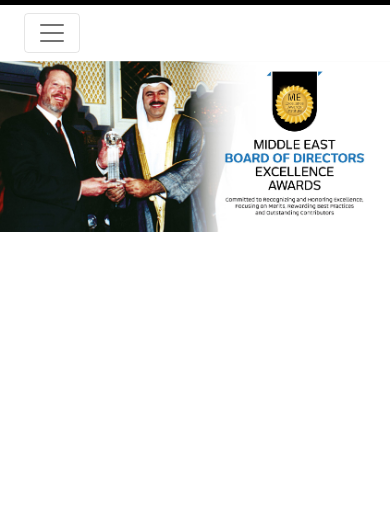
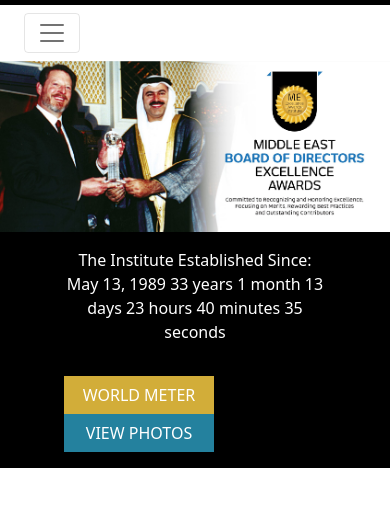
Before and after one commit to Alaahamouly/me-awards, a plain HTML site: page index.html in a window 390 px wide. Shown: the part 123-630 px from the top of the page. Drawn offline with nearby package versions, Linux system fonts and the light colour scheme.

Commit message:
Creating banner actions

```diff
--- a/assets/css/main.css
+++ b/assets/css/main.css
@@ -39,6 +39,12 @@
   color: #ffffff;
   line-height: 1;
   cursor: pointer;
+}
+
+@media (max-width: 1200px) {
+  .first-menu .navbar .nav-item .nav-link {
+    border-right: none;
+  }
 }
 
 .first-menu .navbar .nav-item .nav-link.last {
@@ -84,6 +90,12 @@
   font-weight: 500;
 }
 
+@media (max-width: 1200px) {
+  .second-menu .navbar .nav-item .nav-link {
+    border-right: none;
+  }
+}
+
 .second-menu .navbar .nav-item .nav-link.last {
   border-right: none;
 }
@@ -94,3 +106,62 @@
   width: 100%;
 }
 /* End Banner */
+
+/* Start Banner Actions */
+
+.banner-actions {
+  background: #000000;
+  display: flex;
+  justify-content: space-between;
+  align-items: center;
+  flex-wrap: wrap;
+  padding: 1rem 4rem;
+}
+
+@media (max-width: 1200px) {
+  .banner-actions {
+    flex-direction: column;
+  }
+}
+
+.banner-actions p {
+  color: #ffffff;
+  font-weight: 500;
+  margin: 0;
+}
+
+@media (max-width: 1200px) {
+  .btn-holder {
+    margin-top: 2rem;
+  }
+}
+
+.btn-holder .btn {
+  width: 150px;
+  color: #ffffff;
+  border-radius: 0px;
+}
+
+.btn-holder .btn:first-of-type {
+  background: #d2ad39;
+  margin-right: 1rem;
+  border: 1px solid transparent;
+}
+
+.btn-holder .btn:first-of-type:hover {
+  background: #ffffff;
+  border: 1px solid #d2ad39;
+  color:#d2ad39;
+}
+
+.btn-holder .btn:last-of-type {
+  background: #24819e;
+  border: 1px solid transparent;
+}
+
+.btn-holder .btn:last-of-type:hover {
+  background: #ffffff;
+  border: 1px solid #24819e;
+  color:#24819e;
+}
+/* End Banner Actions */
--- a/index.html
+++ b/index.html
@@ -85,14 +85,14 @@
                       class="navbar-toggler"
                       type="button"
                       data-bs-toggle="collapse"
-                      data-bs-target="#navbarNav"
+                      data-bs-target="#navbarNav-one"
                       aria-controls="navbarNav"
                       aria-expanded="false"
                       aria-label="Toggle navigation"
                     >
                       <span class="navbar-toggler-icon"></span>
                     </button>
-                    <div class="collapse navbar-collapse" id="navbarNav">
+                    <div class="collapse navbar-collapse" id="navbarNav-one">
                       <ul class="navbar-nav">
                         <li class="nav-item">
                           <a class="nav-link" href="#">CEO</a>
@@ -128,6 +128,15 @@
         <img src="assets/images/banner-en.jpg" alt="banner" />
       </div>
     <!-- End Banner -->
+    <!-- Start Banner Actions -->
+    <div class="banner-actions">
+      <p class="text-center">The Institute Established Since: May 13, 1989 33 years 1 month 13 days 23 hours 40 minutes 35 seconds</p>
+    <div class="btn-holder">
+      <button type="button" class="btn">WORLD METER</button>
+      <button type="button" class="btn">VIEW PHOTOS</button>
+    </div>
+    </div>
+    <!-- End Banner Actions -->
 
     <script
       src="https://cdn.jsdelivr.net/npm/bootstrap@5.0.2/dist/js/bootstrap.bundle.min.js"
```
